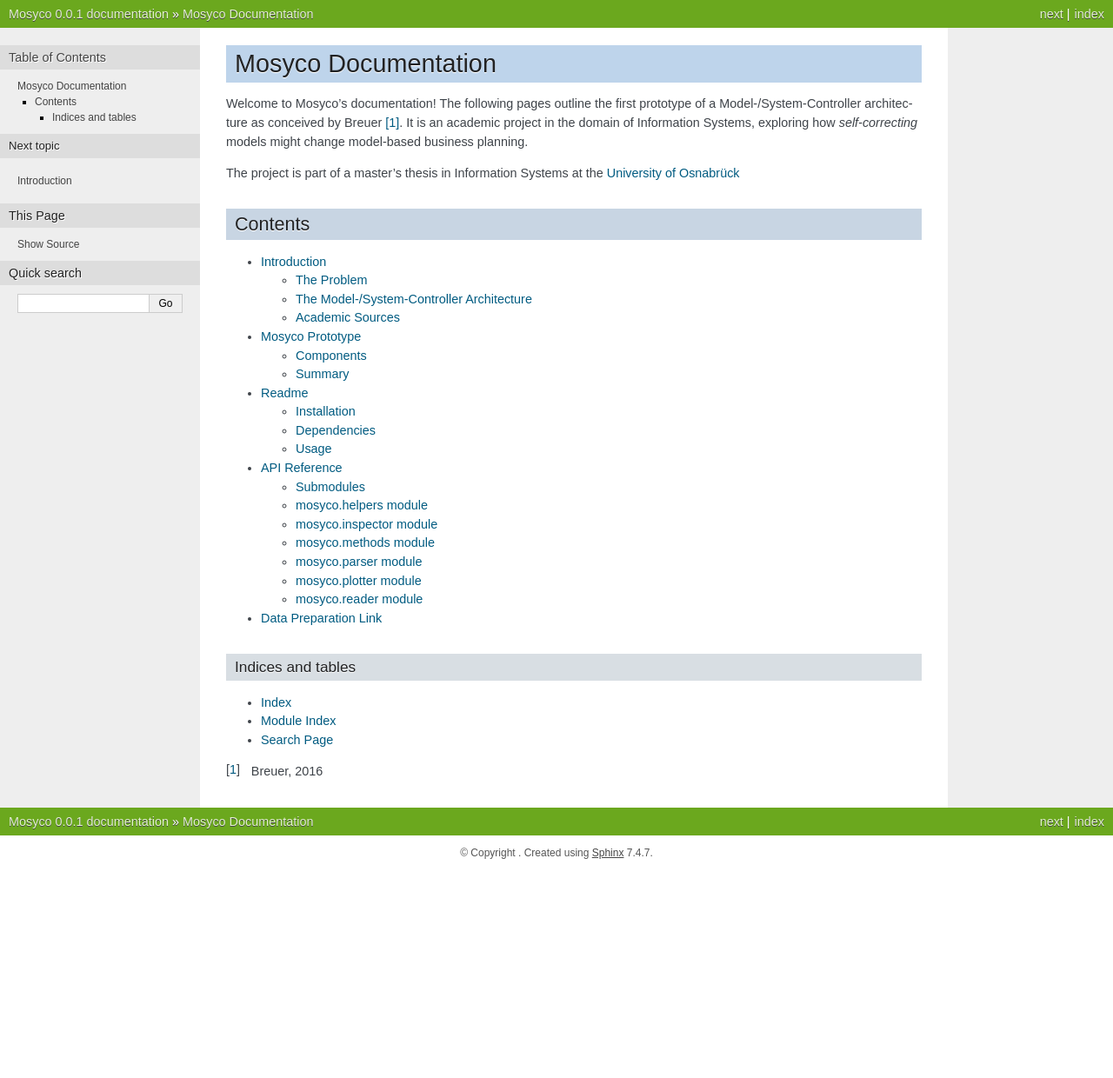
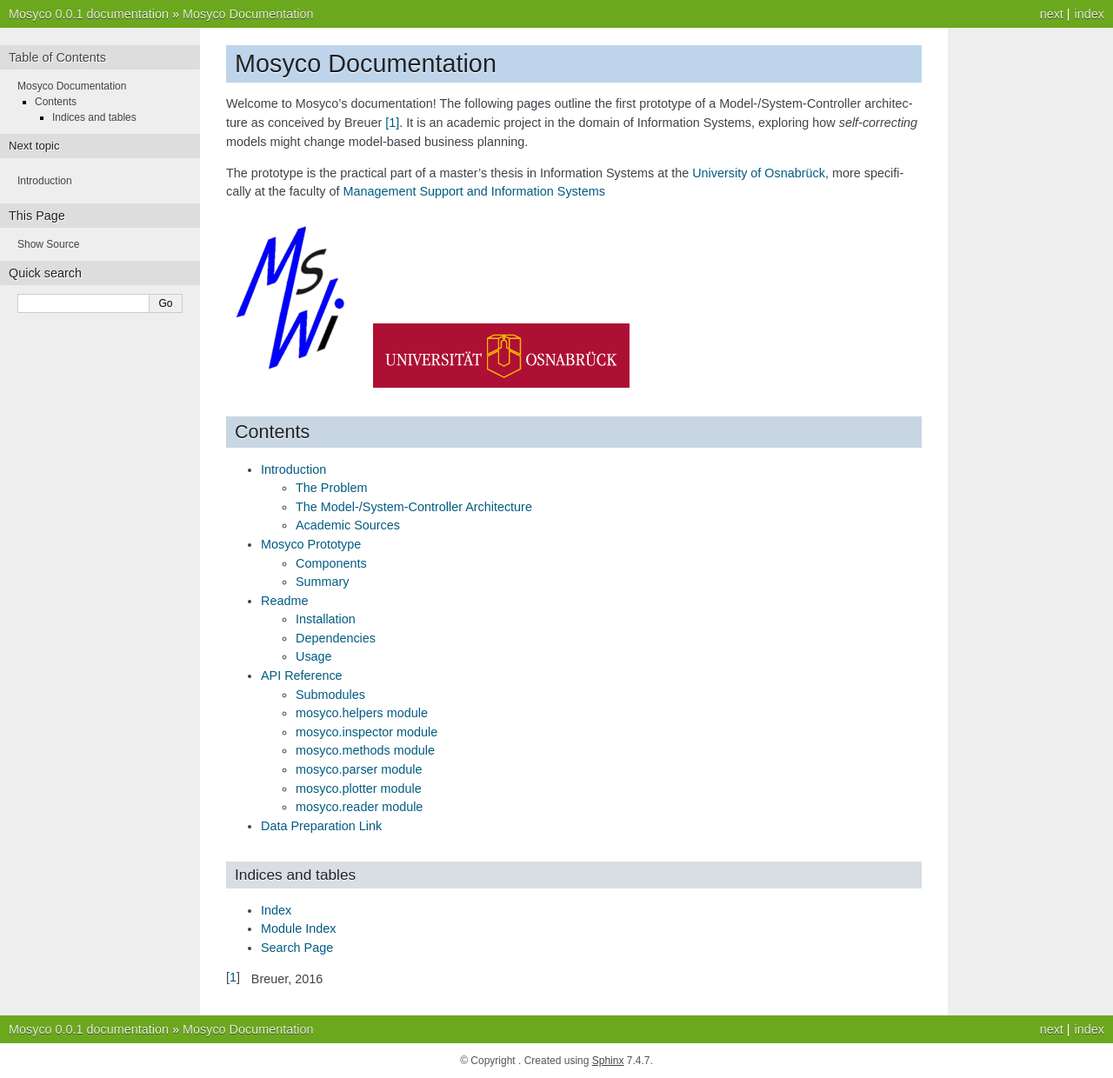
Before and after one commit to luwangg/mosyco, a Sphinx documentation site: the page built from docs/source/index.rst, in a window 1280 px wide. Shown: the whole page at 87% size. Built offline with Sphinx 7.4.7, drawn with Linux system fonts in a browser that asks for light colours; before the commit the page ends 1001 px from its top, so only the background shows below that.

Commit message:
Doku +++++

```diff
--- a/docs/source/index.rst
+++ b/docs/source/index.rst
@@ -11,7 +11,14 @@
 
 Welcome to Mosyco's documentation! The following pages outline the first prototype of a Model-/System-Controller architecture as conceived by Breuer [1]_. It is an academic project in the domain of Information Systems, exploring how *self-correcting* models might change model-based business planning.
 
-The project is part of a master's thesis in Information Systems at the `University of Osnabrück <https://www.uni-osnabrueck.de/en/home.html>`_
+The prototype is the practical part of a master's thesis in Information Systems at the `University of Osnabrück <https://www.uni-osnabrueck.de/en/home.html>`_, more specifically at the faculty of `Management Support and Information Systems <https://www.wiwi.uni-osnabrueck.de/fachgebiete_und_institute/management_support_und_wirtschaftsinformatik_prof_rieger.html>`_
+
+.. image:: _static/mswi-logo.png
+   :alt: MSWI Logo
+
+.. image:: _static/uos-logo.gif
+   :alt: University of Osnabrück logo
+
 
 
 Contents
```
Also changed, not shown: docs/source/_static/mswi-logo.png (added), docs/source/_static/uos-logo.gif (added).
